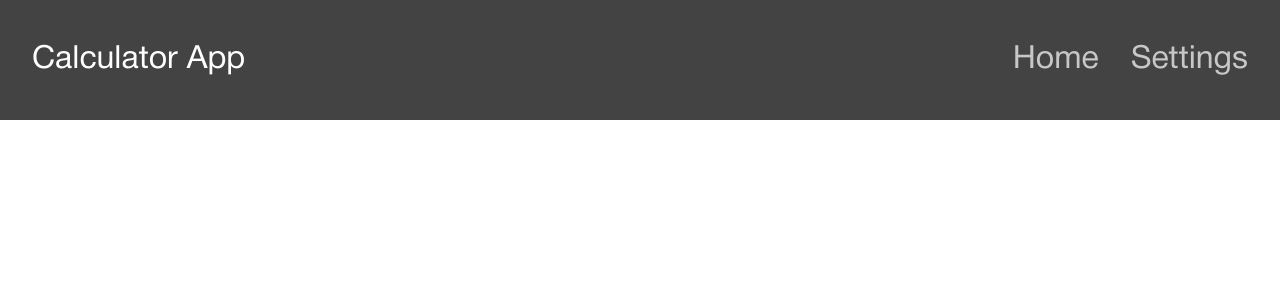
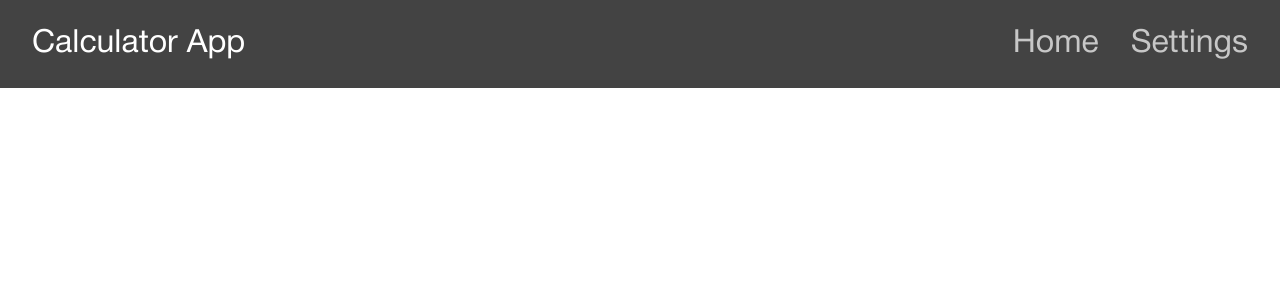
Before and after one commit to pooooz/education-task-calculator, a React (Create React App) app: page / in a window 1280 px wide. Shown: the top 300 px of the page. Built offline with nearby package versions, Linux system fonts and the light colour scheme.

Commit message:
Fix: header sizing improved

```diff
--- a/src/containers/Header/styled.js
+++ b/src/containers/Header/styled.js
@@ -4,7 +4,7 @@ export const BaseHeader = styled.header`
   display: flex;
   justify-content: space-between;
   align-items: center;
-  min-height: 120px;
+  min-height: 11vh;
   padding: 0 32px;
   background: ${({ theme }) => theme.colors.header};
 `;
```
